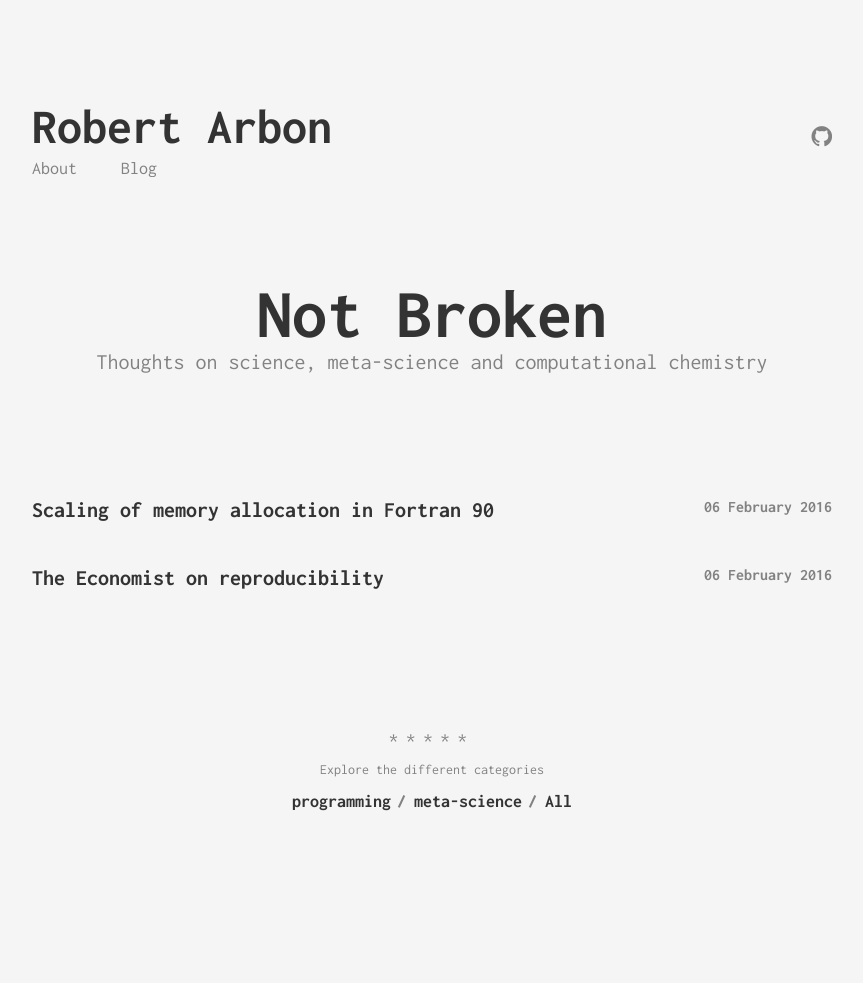
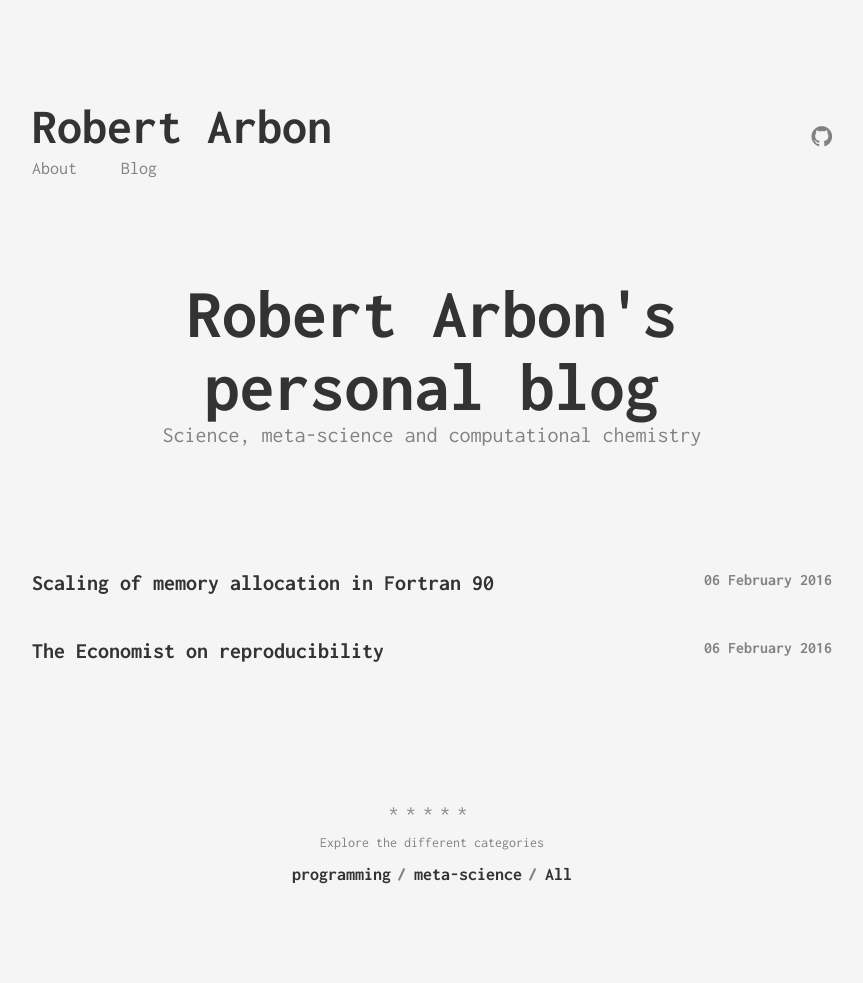
Before and after one commit to rt17603/RobertArbon.github.io, a Jekyll site: the page built from index.html, in a window 1280 px wide. Shown: the whole page, without its empty margins (208-1071 px from the left). Built offline with Jekyll 4.4.1, drawn with Linux system fonts in a browser that asks for light colours; before the commit the page ends 910 px from its top, so only the background shows below that.

Commit message:
Changed title

```diff
--- a/index.html
+++ b/index.html
@@ -1,7 +1,7 @@
 ---
 layout: page
-title: Not Broken
-subtitle: Thoughts on science, meta-science and computational chemistry
+title: Robert Arbon's personal blog
+subtitle: Science, meta-science and computational chemistry
 ---
 
 <ul class="list-posts">
```
